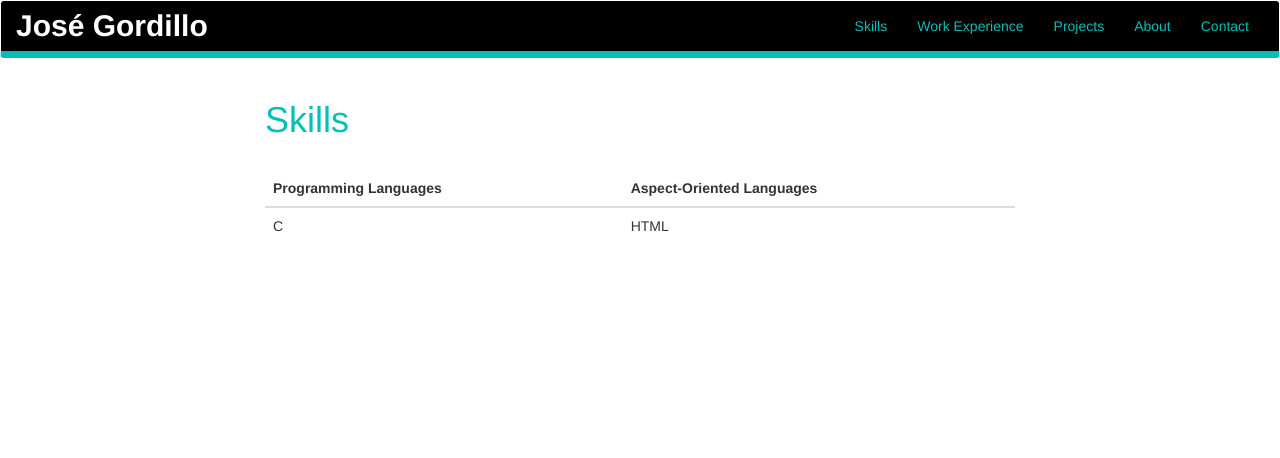
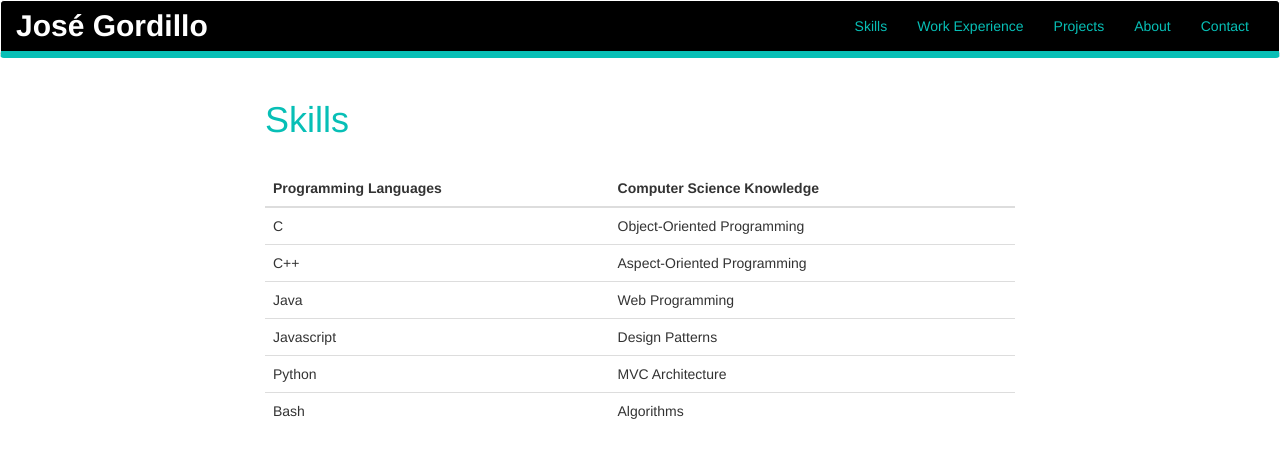
Before and after one commit to gordillo99/jjgordillo, a website: page public/index.html in a window 1280 px wide. Drawn offline with nearby package versions, Linux system fonts and the light colour scheme.

Commit message:
trying heroku

```diff
--- a/public/index.html
+++ b/public/index.html
@@ -54,13 +54,33 @@
                   <thead>
                     <tr>
                       <th>Programming Languages</th>
-                      <th>Aspect-Oriented Languages</th>
+                      <th>Computer Science Knowledge</th>
                     </tr>
                   </thead>
                   <tbody>
                     <tr>
                       <td>C</td>
-                      <td>HTML</td>
+                      <td>Object-Oriented Programming</td>
+                    </tr>
+                    <tr>
+                      <td>C++</td>
+                      <td>Aspect-Oriented Programming</td>
+                    </tr>
+                    <tr>
+                      <td>Java</td>
+                      <td>Web Programming</td>
+                    </tr>
+                    <tr>
+                      <td>Javascript</td>
+                      <td>Design Patterns</td>
+                    </tr>
+                    <tr>
+                      <td>Python</td>
+                      <td>MVC Architecture</td>
+                    </tr>
+                    <tr>
+                      <td>Bash</td>
+                      <td>Algorithms</td>
                     </tr>
                   </tbody>
                 </table>
```
